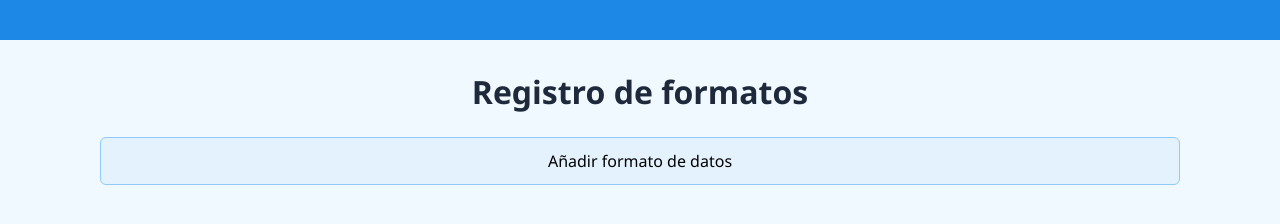
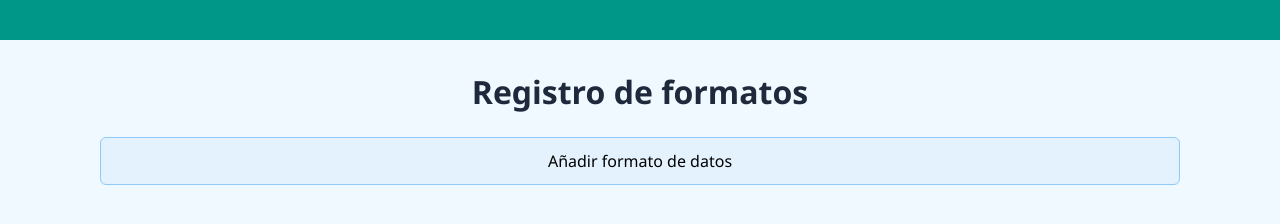
Before and after one commit to g-luis05/croplot_csv, a plain HTML site: page index.html in a window 1280 px wide. Drawn offline with Linux system fonts and the light colour scheme.

Commit message:
Change header div color to #009688

```diff
--- a/styles.css
+++ b/styles.css
@@ -37,7 +37,7 @@ body {
 
 header div {
     padding: 20px;
-    background-color: #1e88e6;
+    background-color: #009688;
 }
 
 /* POP-UPS, BUTTONS */
```
